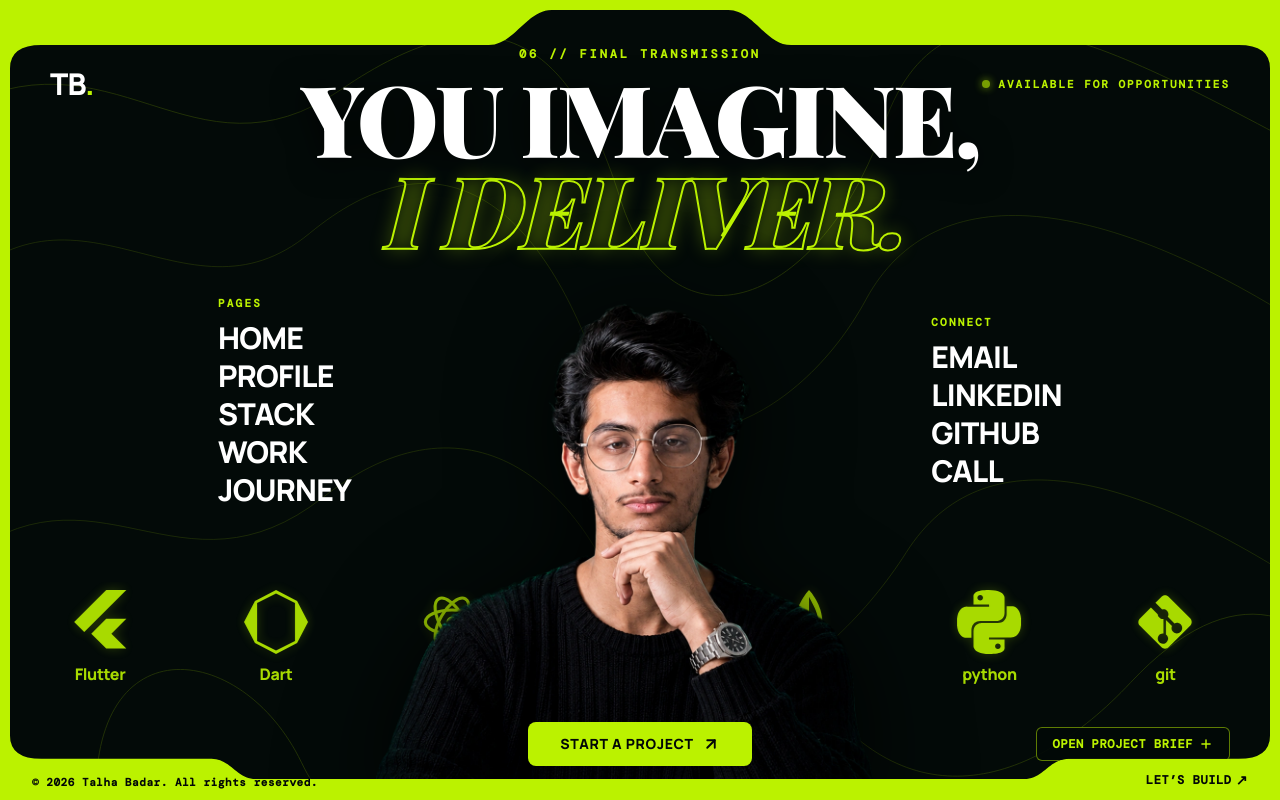
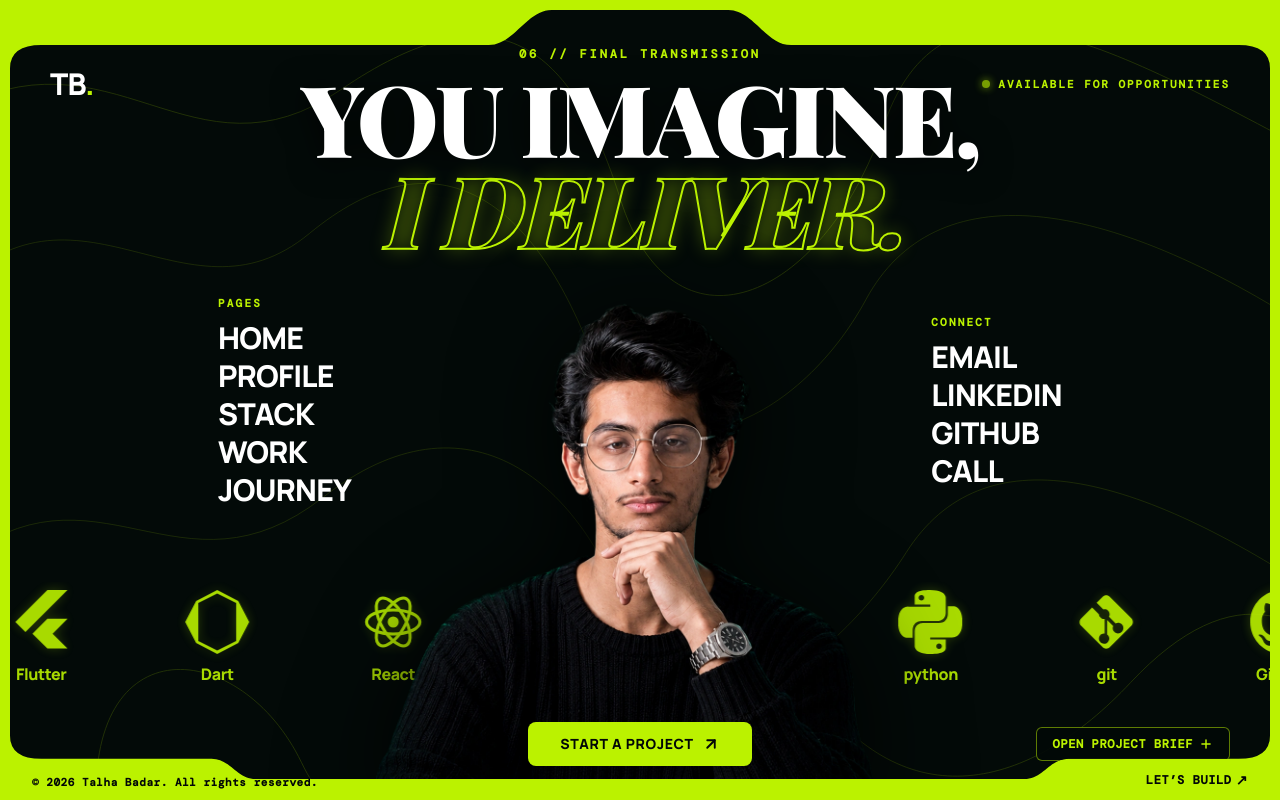
Before and after one commit to raisatabassumkabir/PORTFOLIO.OS, a Next.js app: page / in a window 1280 px wide. Shown: the part 7840-8640 px from the top of the page. Built offline with nearby package versions, Linux system fonts and the light colour scheme; no server answers; the database is empty; a web font is replaced by a local one.

Commit message:
fix(contact): eliminate marquee glitch and blank void in bottom-right with extended 3x tracks

```diff
--- a/src/app/globals.css
+++ b/src/app/globals.css
@@ -542,7 +542,7 @@ body.custom-cursor-active * {
   display: flex;
   width: max-content;
   will-change: transform;
-  animation: marqueeScroll 32s linear infinite;
+  animation: marqueeScroll 80s linear infinite;
 }
 
 .animate-marquee:hover {
--- a/src/components/sections/06-contact/FloatingTechRow.tsx
+++ b/src/components/sections/06-contact/FloatingTechRow.tsx
@@ -74,13 +74,15 @@ const TECH_ITEMS = [
 ];
 
 export function FloatingTechRow() {
+  const repeatedItems = [...TECH_ITEMS, ...TECH_ITEMS, ...TECH_ITEMS];
+
   return (
     <div className="w-full overflow-hidden pointer-events-none select-none opacity-90 py-2 flex">
       {/* Seamless Infinite Marquee Track */}
       <div className="flex shrink-0 animate-marquee items-center">
         {/* Track Half 1 */}
         <div className="flex shrink-0 items-center gap-16 sm:gap-20 md:gap-24 lg:gap-28 pr-16 sm:pr-20 md:pr-24 lg:pr-28">
-          {TECH_ITEMS.map((item, idx) => (
+          {repeatedItems.map((item, idx) => (
             <div key={`tech-1-${idx}`} className="flex flex-col items-center justify-center gap-2 text-[#bbf200] flex-shrink-0">
               {item.icon}
               <span className="font-heading font-black text-xs sm:text-sm md:text-base tracking-tight text-[#bbf200]">
@@ -97,7 +99,7 @@ export function FloatingTechRow() {
 
         {/* Track Half 2 (Exact duplicate for seamless looping without jump) */}
         <div className="flex shrink-0 items-center gap-16 sm:gap-20 md:gap-24 lg:gap-28 pr-16 sm:pr-20 md:pr-24 lg:pr-28" aria-hidden="true">
-          {TECH_ITEMS.map((item, idx) => (
+          {repeatedItems.map((item, idx) => (
             <div key={`tech-2-${idx}`} className="flex flex-col items-center justify-center gap-2 text-[#bbf200] flex-shrink-0">
               {item.icon}
               <span className="font-heading font-black text-xs sm:text-sm md:text-base tracking-tight text-[#bbf200]">
```
